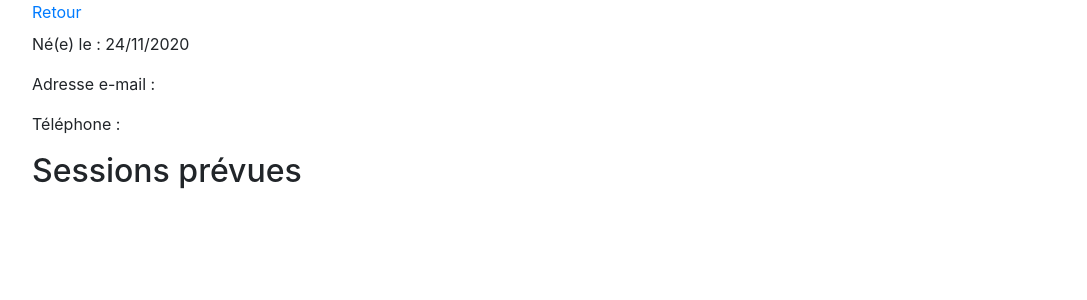
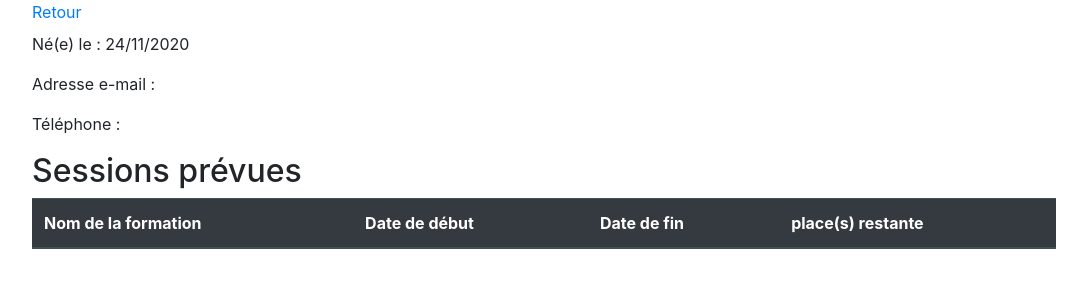
Before and after one commit to benjaminm68/CloudLearning, a Symfony app: template templates/stagiaire/show.html.twig in a window 1280 px wide. Shown: the part 92-392 px from the top of the page, without its empty margins (96-1183 px from the left). Run offline with Twig, Linux system fonts and the light colour scheme; the template is opened without the code that fills it, so the values that code supplies are empty; some libraries are stand-ins or nearby versions.

Commit message:
détails users ok

```diff
--- a/templates/stagiaire/show.html.twig
+++ b/templates/stagiaire/show.html.twig
@@ -8,6 +8,27 @@
         <p>{{ ' Téléphone : ' ~ stagiaire.telephone}}</p>
 
         <h2>Sessions prévues</h2>
+      <table class="table table-striped table-dark">
+  <thead>
+    <tr>
+      <th scope="col">Nom de la formation</th>
+      <th scope="col">Date de début</th>
+      <th scope="col">Date de fin</th>
+      <th scope="col">place(s) restante</th>
+    </tr>
+  </thead>
+  <tbody>
 
+{% for session in stagiaire.sessions %}
+<tr>
+    <th> {{session.contenir.nom }}</th>
+    <th>{{session.dateDebut | date("d/m/Y") }}</th>
+    <th>{{session.dateFin | date("d/m/Y") }}</th>
+    <th>{{session.nbPlaces }}</th>
+
+{% endfor %}
+
+  </tbody>
+</table>
 
 {% endblock %}
```
